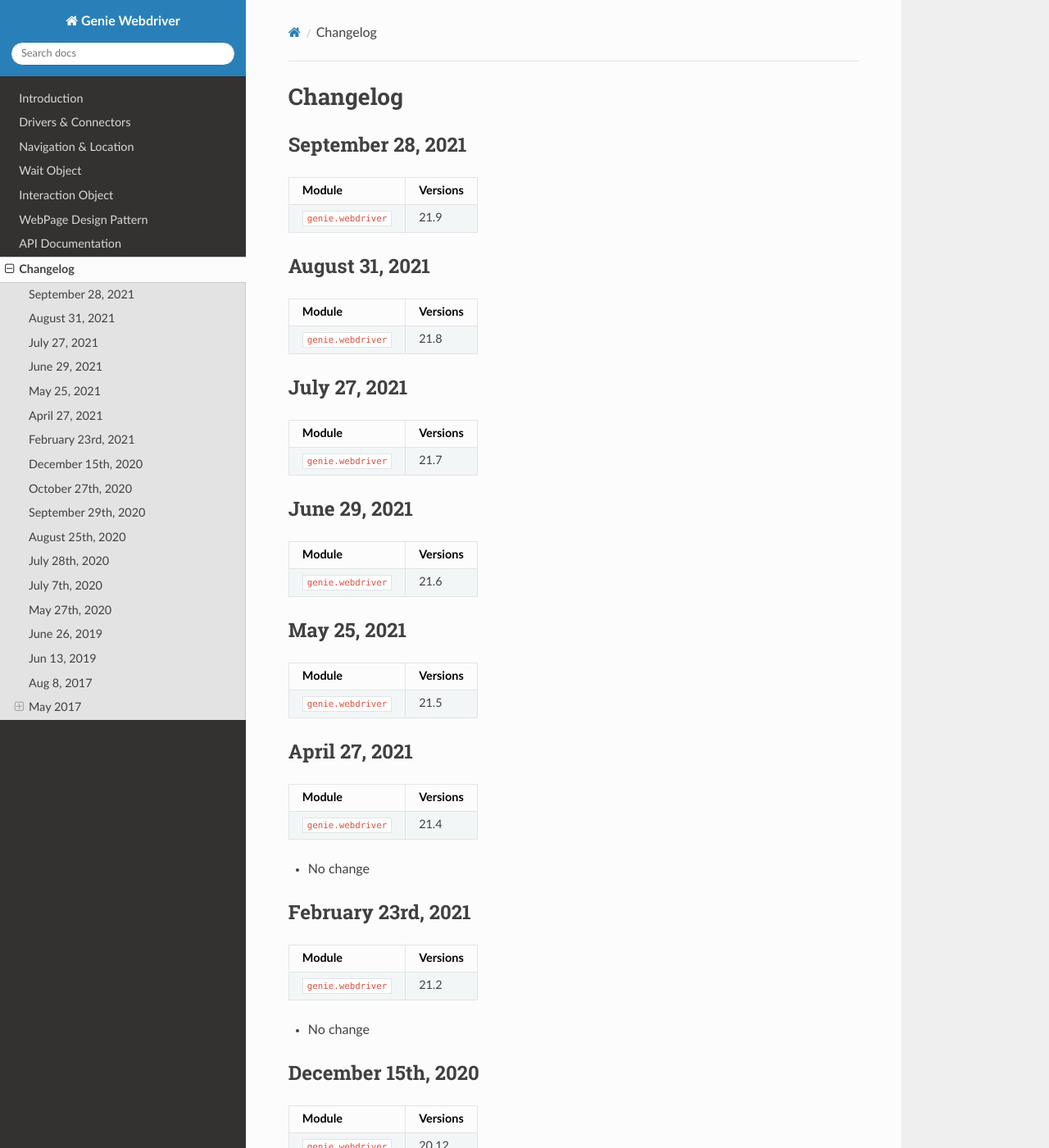
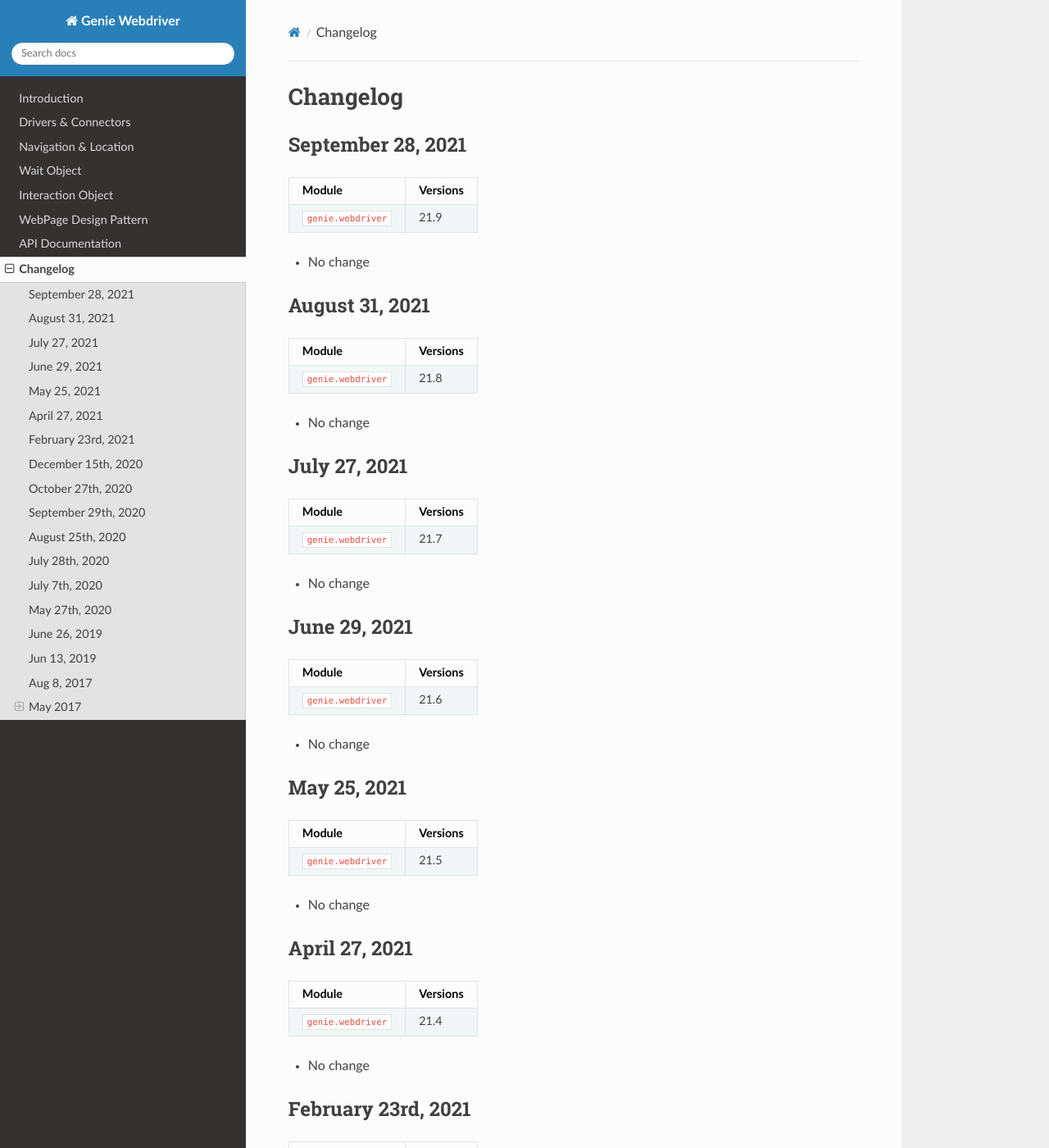
Before and after one commit to CiscoTestAutomation/geniewebdriver, a Sphinx documentation site: the page built from docs/changelog/index.rst, in a window 1280 px wide and 1400 px high. Shown: the whole window at 82% size. Built offline with Sphinx 7.4.7 and the Read the Docs theme 2.0.0, drawn with Linux system fonts in a browser that asks for light colours.

Commit message:
Update index.rst

```diff
--- a/docs/changelog/index.rst
+++ b/docs/changelog/index.rst
@@ -10,6 +10,8 @@
 | ``genie.webdriver``           | 21.9                          |
 +-------------------------------+-------------------------------+
 
+- No change
+
 August 31, 2021
 -------------------
 
@@ -18,6 +20,8 @@
 +===============================+===============================+
 | ``genie.webdriver``           | 21.8                          |
 +-------------------------------+-------------------------------+
+
+- No change
 
 July 27, 2021
 -------------------
@@ -28,6 +32,8 @@
 | ``genie.webdriver``           | 21.7                          |
 +-------------------------------+-------------------------------+
 
+- No change
+
 June 29, 2021
 -------------------
 
@@ -37,6 +43,8 @@
 | ``genie.webdriver``           | 21.6                          |
 +-------------------------------+-------------------------------+
 
+- No change
+
 May 25, 2021
 -------------------
 
@@ -45,6 +53,8 @@
 +===============================+===============================+
 | ``genie.webdriver``           | 21.5                          |
 +-------------------------------+-------------------------------+
+
+- No change
 
 April 27, 2021
 -------------------
```
